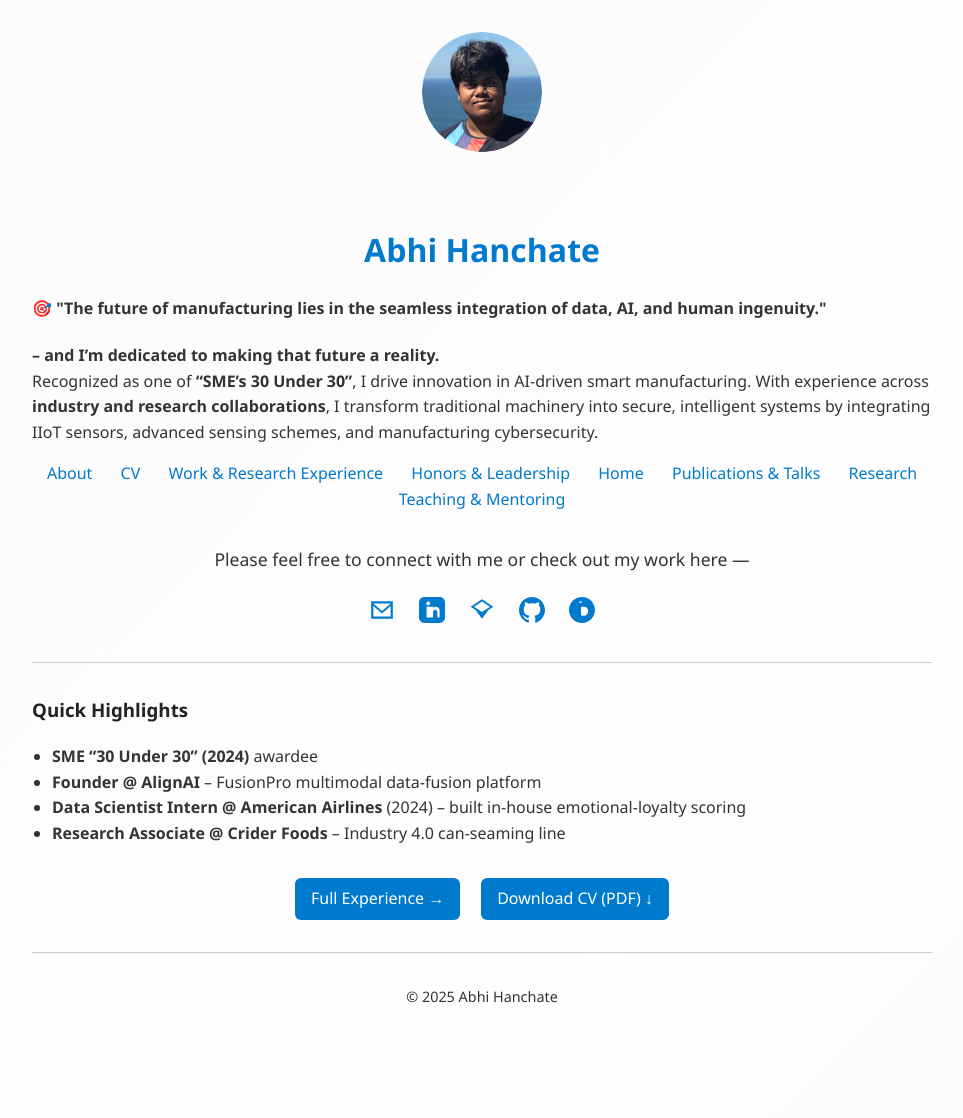
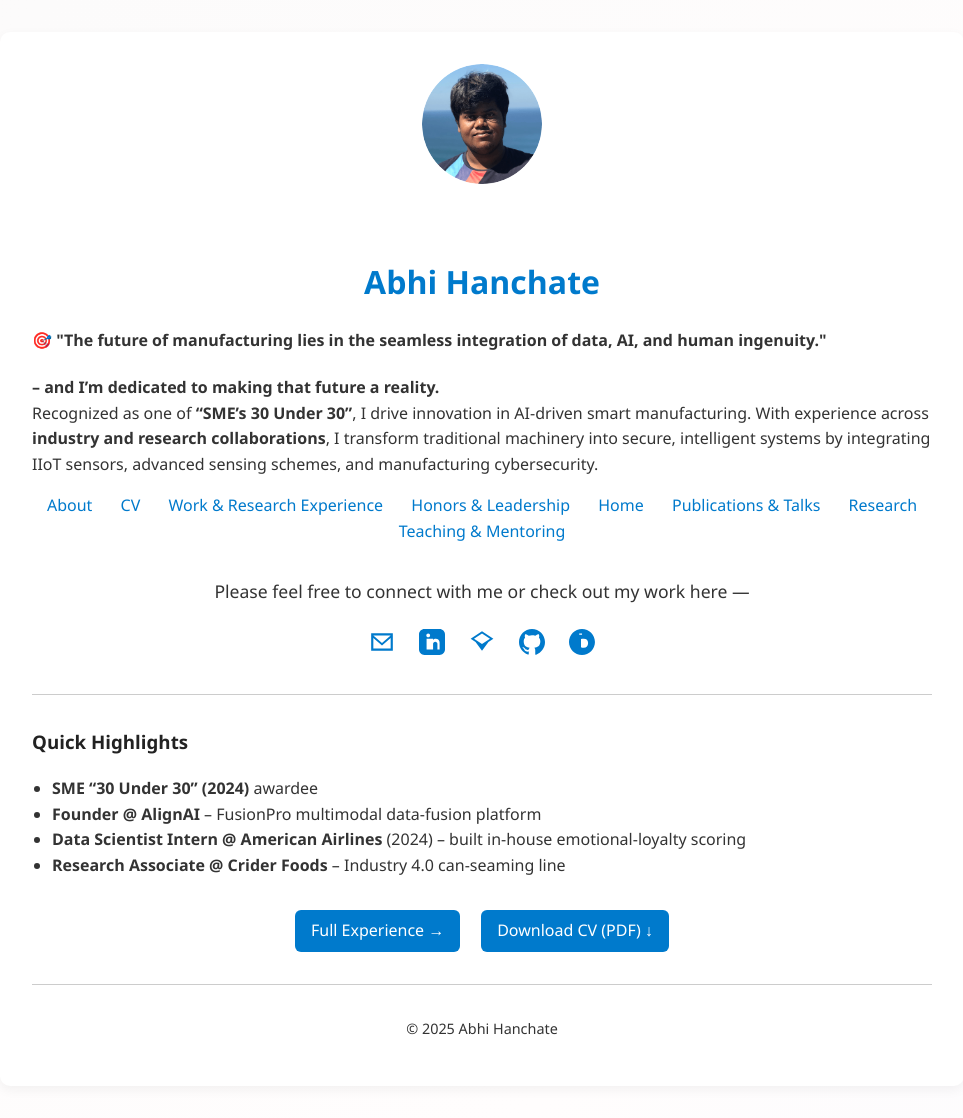
Before and after one commit to abhishekhanchate/abhishekhanchate.github.io, a Jekyll site: the page built from index.md, in a window 1280 px wide. Shown: the whole page, without its empty margins (158-1121 px from the left). Built offline with Jekyll 4.4.1, drawn with Linux system fonts in a browser that asks for light colours; before the commit the page ends 1054 px from its top, so only the background shows below that.

Commit message:
Update custom.css

```diff
--- a/assets/css/custom.css
+++ b/assets/css/custom.css
@@ -1,48 +1,7 @@
-/* /assets/css/custom.css */
+/* ---------- Global Background & Animation ---------- */
 body {
-  background-color: hotpink !important;
-}
-
-/* ---------- Experience Block ---------- */
-.experience-block {
-  display: flex;
-  align-items: flex-start;
-  gap: 1.25rem;
-  margin: 2rem 0;
-}
-
-.experience-block img {
-  width: 90px;
-  height: auto;
-  object-fit: contain;
-  flex-shrink: 0;
-}
-
-.experience-block h3 {
-  margin: 0 0 0.4rem 0;
-  font-size: 1.15rem;
-}
-
-.experience-block .date {
-  font-style: italic;
-  font-weight: 400;
-}
-
-.experience-block ul {
-  margin: 0.25rem 0 0 1.1rem;
-}
-
-/* ---------- Global Styles ---------- */
-body {
-  font-family: 'Segoe UI', 'Helvetica Neue', sans-serif;
-  font-size: 16px;
-  line-height: 1.6;
-  color: #333;
-  margin: 0 auto;
-  max-width: 900px;
-  padding: 2rem;
-
-  /* NEW background */
+  margin: 0;
+  padding: 0;
   background: linear-gradient(-45deg, #f0f4ff, #fffdfd, #f9f9f9, #eef3fb);
   background-size: 400% 400%;
   animation: gradientBG 20s ease infinite;
@@ -54,12 +13,28 @@ body {
   100% { background-position: 0% 50%; }
 }
 
+/* ---------- Main Container Box ---------- */
+.container {
+  font-family: 'Segoe UI', 'Helvetica Neue', sans-serif;
+  font-size: 16px;
+  line-height: 1.6;
+  color: #333;
+  max-width: 900px;
+  margin: 2rem auto;
+  padding: 2rem;
+  background-color: white;
+  border-radius: 10px;
+  box-shadow: 0 4px 12px rgba(0,0,0,0.05);
+}
+
+/* ---------- Headings ---------- */
 h1, h2, h3 {
   color: #222;
   font-weight: 600;
   margin-top: 1.5em;
 }
 
+/* ---------- Links ---------- */
 a {
   color: #007acc;
   text-decoration: none;
@@ -68,16 +43,19 @@ a:hover {
   text-decoration: underline;
 }
 
+/* ---------- Lists ---------- */
 ul {
   padding-left: 1.25rem;
 }
 
+/* ---------- HR ---------- */
 hr {
   border: 0;
   border-top: 1px solid #ccc;
   margin: 2rem 0;
 }
 
+/* ---------- Date ---------- */
 .date {
   color: #777;
   font-size: 0.9rem;
@@ -88,7 +66,6 @@ nav {
   text-align: center;
   margin-bottom: 2rem;
 }
-
 nav a {
   margin: 0 12px;
   font-weight: 500;
@@ -117,23 +94,17 @@ nav a {
   margin-top: 1.5rem;
   margin-bottom: 1.5rem;
 }
-
 .social-icons svg {
   width: 26px;
   height: 26px;
+  fill: #007acc;
   transition: fill 0.2s ease-in-out;
 }
-
-/* Branded Colors */
-.social-icons .email:hover     svg { fill: #D44638; } /* Gmail red */
-.social-icons .linkedin:hover  svg { fill: #0A66C2; } /* LinkedIn blue */
-.social-icons .scholar:hover   svg { fill: #4285F4; } /* Google Scholar blue */
-.social-icons .orcid:hover     svg { fill: #A6CE39; } /* ORCID green */
-.social-icons .github:hover    svg { fill: #171515; } /* GitHub black */
-
-.social-icons svg {
-  fill: #007acc;
-}
+.social-icons .email:hover     svg { fill: #D44638; } /* Gmail */
+.social-icons .linkedin:hover  svg { fill: #0A66C2; } /* LinkedIn */
+.social-icons .scholar:hover   svg { fill: #4285F4; } /* Google Scholar */
+.social-icons .orcid:hover     svg { fill: #A6CE39; } /* ORCID */
+.social-icons .github:hover    svg { fill: #171515; } /* GitHub */
 
 /* ---------- Tables ---------- */
 table {
@@ -142,19 +113,38 @@ table {
   margin: 1.5rem 0;
   font-size: 0.95rem;
 }
-
 table th, table td {
   padding: 0.6rem;
   border-bottom: 1px solid #ccc;
   text-align: left;
   vertical-align: top;
 }
-
 table th {
   background-color: #f8f8f8;
   font-weight: bold;
 }
 
-body {
-  background-color: hotpink !important;
+/* ---------- Experience Block ---------- */
+.experience-block {
+  display: flex;
+  align-items: flex-start;
+  gap: 1.25rem;
+  margin: 2rem 0;
 }
+.experience-block img {
+  width: 90px;
+  height: auto;
+  object-fit: contain;
+  flex-shrink: 0;
+}
+.experience-block h3 {
+  margin: 0 0 0.4rem 0;
+  font-size: 1.15rem;
+}
+.experience-block .date {
+  font-style: italic;
+  font-weight: 400;
+}
+.experience-block ul {
+  margin: 0.25rem 0 0 1.1rem;
+}
```
